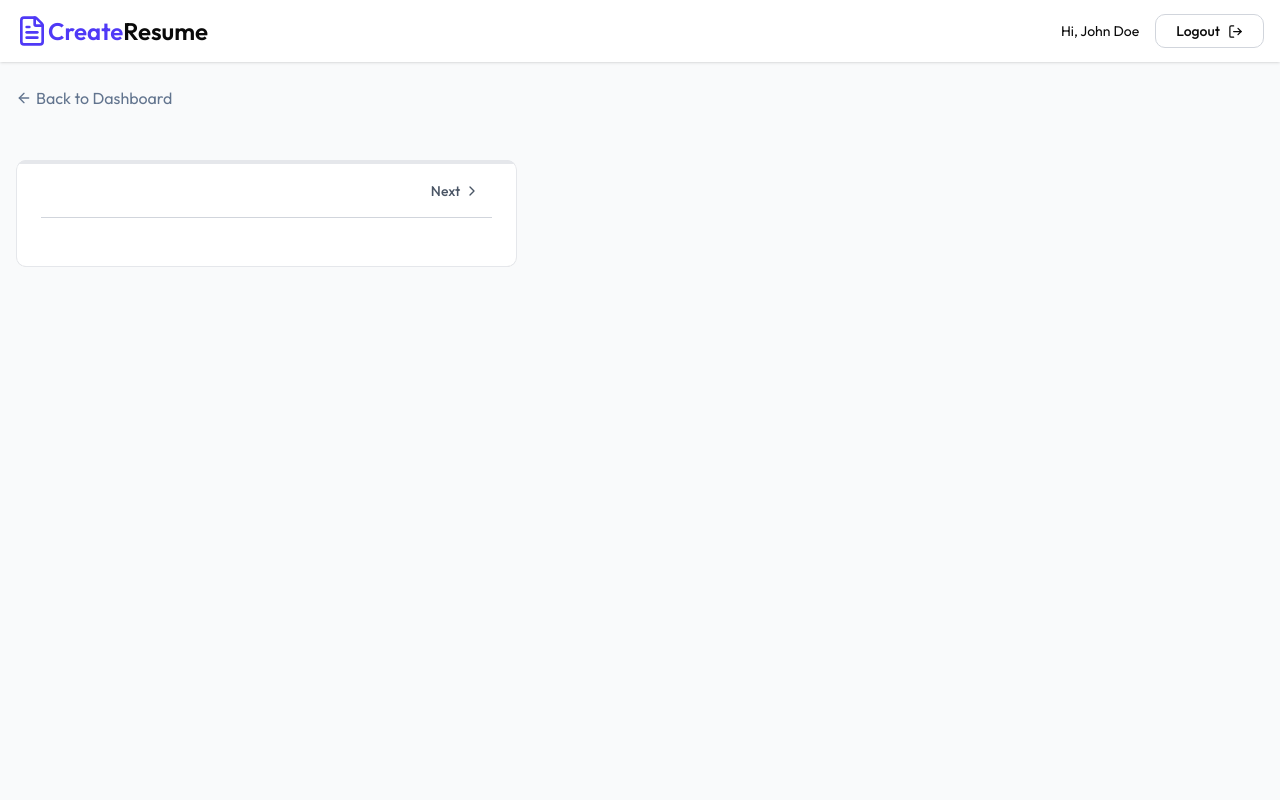
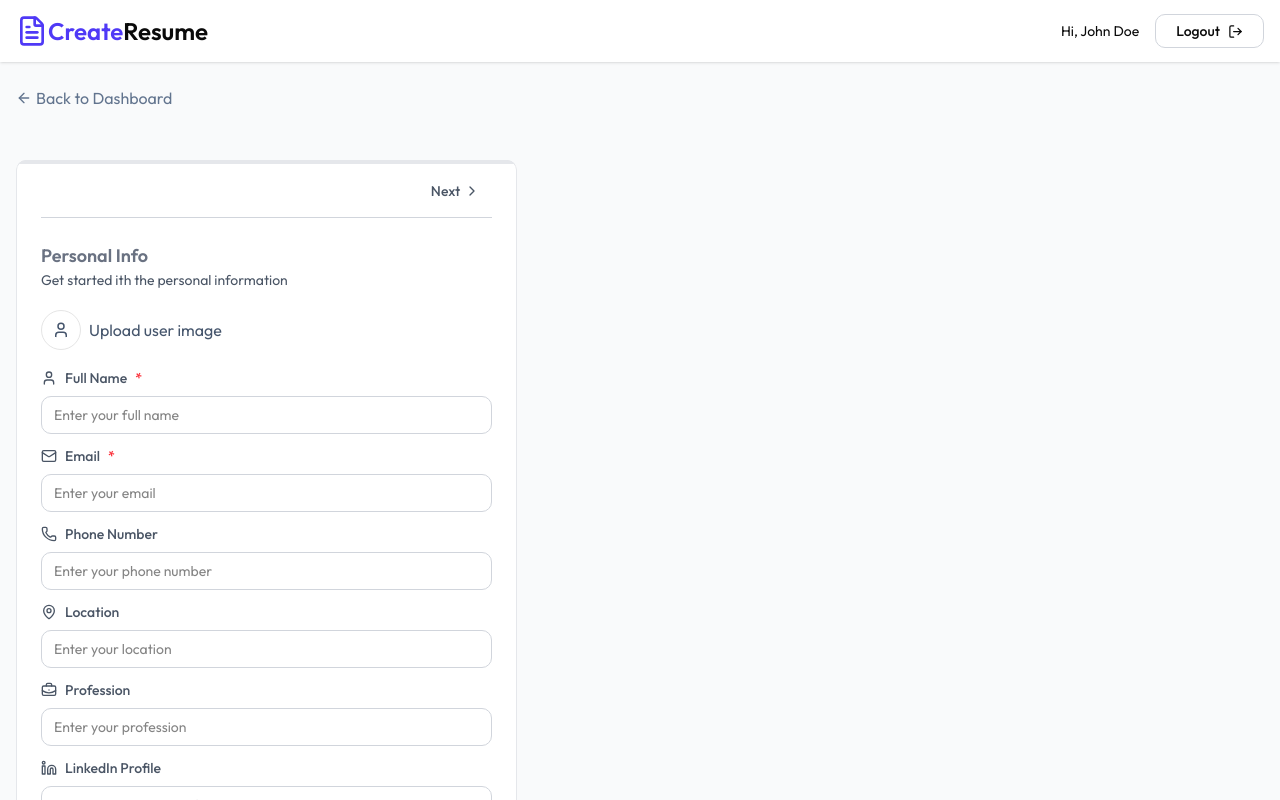
Before and after one commit to Osas706/create-resume, a React (Vite) app in the folder frontend/: page /app/create-resume/1 in a window 1280 px wide. Shown: the top 800 px of the page. Built offline with nearby package versions, Linux system fonts and the light colour scheme; the HTML template or start-up script is replaced by a standard one.

Commit message:
Updated CreateResume page (PersonalInfo Form component)

```diff
--- /dev/null
+++ b/frontend/src/features/createResume/PersonalInfoForm.jsx
@@ -0,0 +1,126 @@
+import {
+  BriefcaseBusiness,
+  Globe,
+  Linkedin,
+  Mail,
+  MapPin,
+  Phone,
+  User,
+} from "lucide-react";
+import React from "react";
+
+function PersonalInfoForm({
+  data,
+  onChange,
+  removeBackground,
+  setRemoveBackground,
+}) {
+  const handleChange = (field, value) => {
+    onChange({ ...data, [field]: value });
+  };
+
+  const fields = [
+    {
+      key: "full_name",
+      label: "Full Name",
+      icon: User,
+      type: "text",
+      required: true,
+    },
+    { key: "email", label: "Email", icon: Mail, type: "email", required: true },
+    { key: "phone", label: "Phone Number", icon: Phone, type: "tel" },
+    { key: "location", label: "Location", icon: MapPin, type: "text" },
+    {
+      key: "profession",
+      label: "Profession",
+      icon: BriefcaseBusiness,
+      type: "text",
+    },
+    { key: "linkedin", label: "LinkedIn Profile", icon: Linkedin, type: "url" },
+    { key: "website", label: "Personal Website", icon: Globe, type: "url" },
+  ];
+
+  return (
+    <div>
+      <h3 className="text-lg font-semibold text-gray-500">Personal Info</h3>
+      <p className="text-sm text-gray-600">
+        Get started ith the personal information{" "}
+      </p>
+
+      <div className="flex items-center gap-2">
+        {/* image */}
+        <label htmlFor="">
+          {data?.image ? (
+            <img
+              src={
+                typeof data.image === "string"
+                  ? data.image
+                  : URL.createObjectURL(data.image)
+              }
+              className="w-16 h-16 rounded-full object-cover mt-5 ring ring-slate-300 hover:opacity-80"
+              alt=""
+            />
+          ) : (
+            <div className="inline-flex items-center gap-2 mt-5 text-slate-600 hober:text-slate-700 cursor-pointer">
+              <User className="size-10 p-2.5 border rounded-full" />
+              Upload user image
+            </div>
+          )}
+
+          <input
+            type="file"
+            accept="image/jepg, image/png"
+            className="hidden"
+            onChange={(e) => handleChange("image", e.target.files[0])}
+            name=""
+            id=""
+          />
+        </label>
+
+        {typeof data?.image === "object" && (
+          <div className="flex flex-col gap-1 pl-4 text-sm">
+            <p>Remove Background</p>
+            <label className="relative inline-flex items-center cursor-pointer text-gray-900 gap-3">
+              <input
+                type="checkbox"
+                className="sr-only peer"
+                onChange={(e) => setRemoveBackground((prev) => !prev)}
+                checked={removeBackground}
+              />
+
+              <div className="w-9 h-5 bg-slate-300 rounded-full peer peer-checked:bg-indigo-600 transition-colors duration-2000" />
+
+              <span className="dot absolute left-1 top-1 w-3 h-3 bg-white rounded-full transition-transform duration-2000 ease-in-out peer-checked:translate-x-4"></span>
+            </label>
+          </div>
+        )}
+      </div>
+
+      {/* other fields */}
+      {fields.map((field, i) => {
+        const Icon = field.icon;
+
+        return (
+          <div key={i} className="space-y-1 mt-3">
+            <label className="flex items-center gap-2 text-sm font-medium text-gray-600">
+              <Icon className="size-4" />
+              {field.label}
+              {field.required && <span className="text-red-500">*</span>}
+            </label>
+
+            <input
+              type={field.type}
+              value={data[field.key] || ""}
+              onChange={(e) => handleChange(field.key, e.target.value)}
+              placeholder={`Enter your ${field.label.toLowerCase()}`}
+              className="mt-1 w-full px-3 py-2 border border-gray-300 rounded-lg focus:ring focus:ring-indigo-500 focus:border-indigo-500 outline-none transition-colors text-sm"
+              required={field?.required}
+            />
+          </div>
+        );
+      })}
+    </div>
+  );
+}
+
+export default PersonalInfoForm;
--- a/frontend/src/pages/CreateResume.jsx
+++ b/frontend/src/pages/CreateResume.jsx
@@ -1,5 +1,5 @@
 import { dummyResumeData } from "@/assets/assets";
-
+import PersonalInfoForm from "@/features/createResume/PersonalInfoForm";
 import {
   ArrowLeft,
   Briefcase,
@@ -120,7 +120,17 @@
               {/* *** form *** */}
               <div className="space-y-6">
                 {activeSection.id === "personal" && (
-                  <div className=""></div>
+                  <PersonalInfoForm
+                    data={resumeData.personal_info}
+                    onChange={() =>
+                      setResumeData((prev) => ({
+                        ...prev,
+                        personal_info: data,
+                      }))
+                    }
+                    removeBackground={removeBackground}
+                    setRemoveBackground={setRemoveBackground}
+                  />
                 )}
               </div>
             </div>
```
